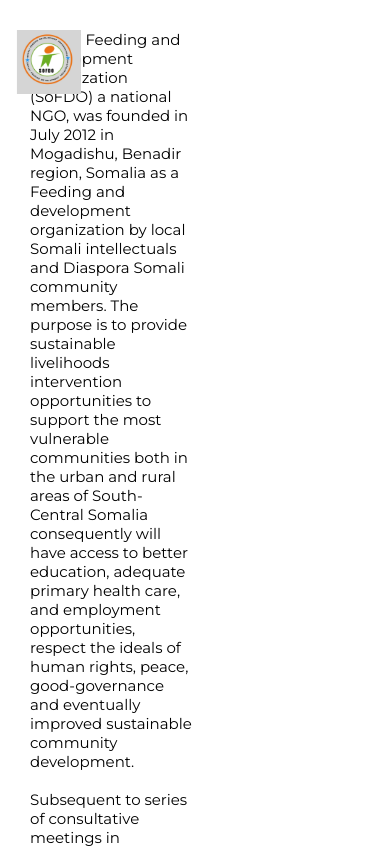
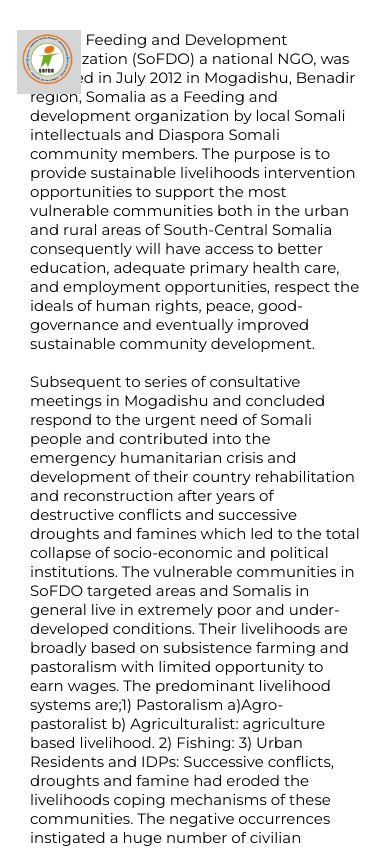
Before and after one commit to CabdiraxiimAxmed/SoFDO, a React (Vite) app: page /background in a window 390 px wide. Shown: the top 848 px of the page. Built offline with nearby package versions, Linux system fonts and the light colour scheme; a web font is replaced by a local one.

Commit message:
Added Background

```diff
--- a/src/App.css
+++ b/src/App.css
@@ -56,7 +56,7 @@
   display: flex;
   align-items: center;
   color: white;
-  z-index: -4;
+  z-index: 1;
 }
 .home-head-container::after {
   content: "";
@@ -81,7 +81,7 @@
   color: white;
   background-color: #e7853a;
   cursor: pointer;
-  z-index: 10 !important;
+  z-index: 100 !important;
 }
 /* VisionMission */
 .vision-mission-container {
@@ -316,7 +316,7 @@
 
 /* Background */
 .background-container {
-  width: 50%;
+  max-width: 30rem;
   margin-top: 30px;
 }
 
@@ -405,4 +405,7 @@
   .header-container {
     background-color: transparent;
   }
+
+  .background-container {
+  }
 }
--- a/src/components/Head.tsx
+++ b/src/components/Head.tsx
@@ -6,6 +6,7 @@
   const navigate = useNavigate();
 
   const handleClick = () => {
+    console.log("clicked");
     navigate('/background')
   }
 
```
